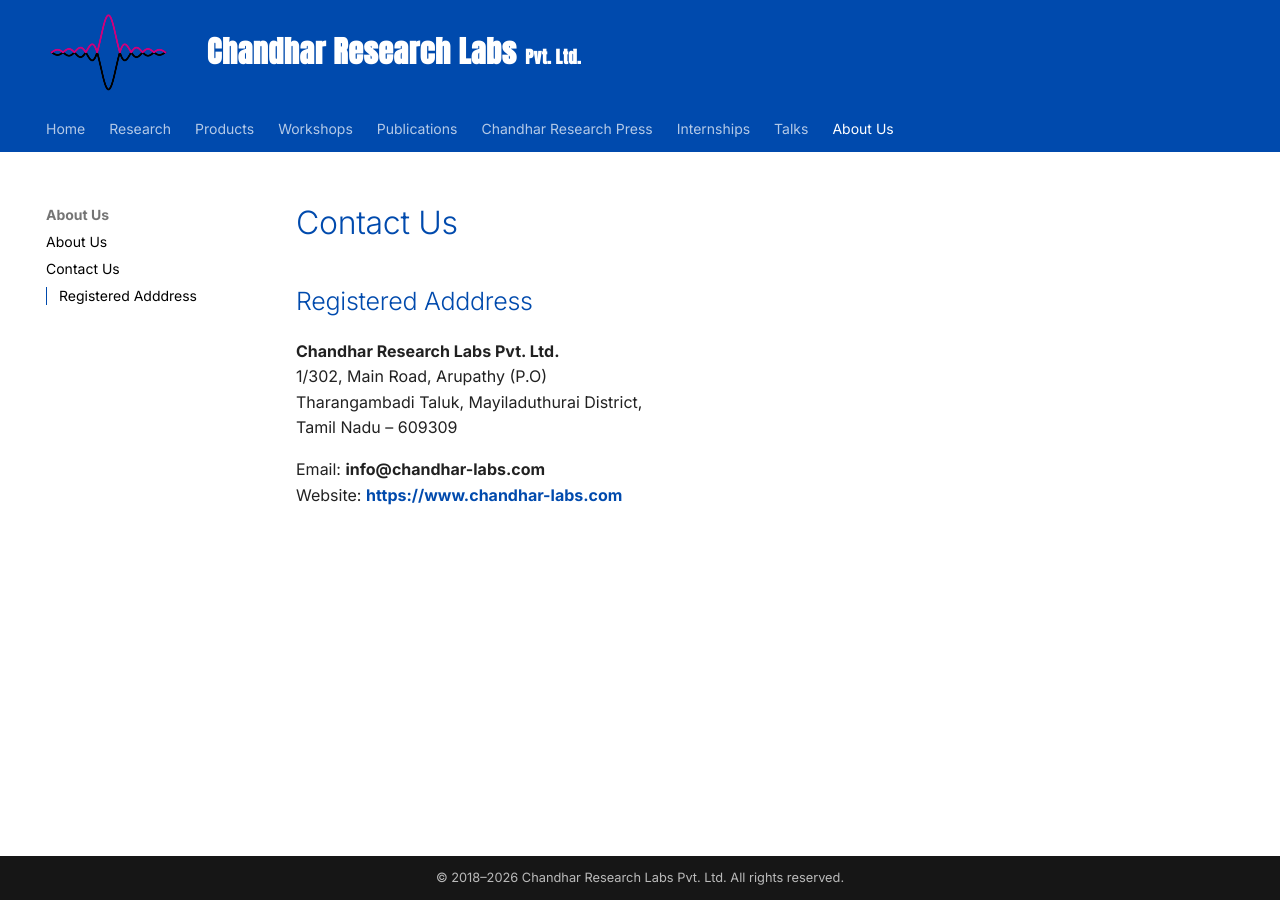
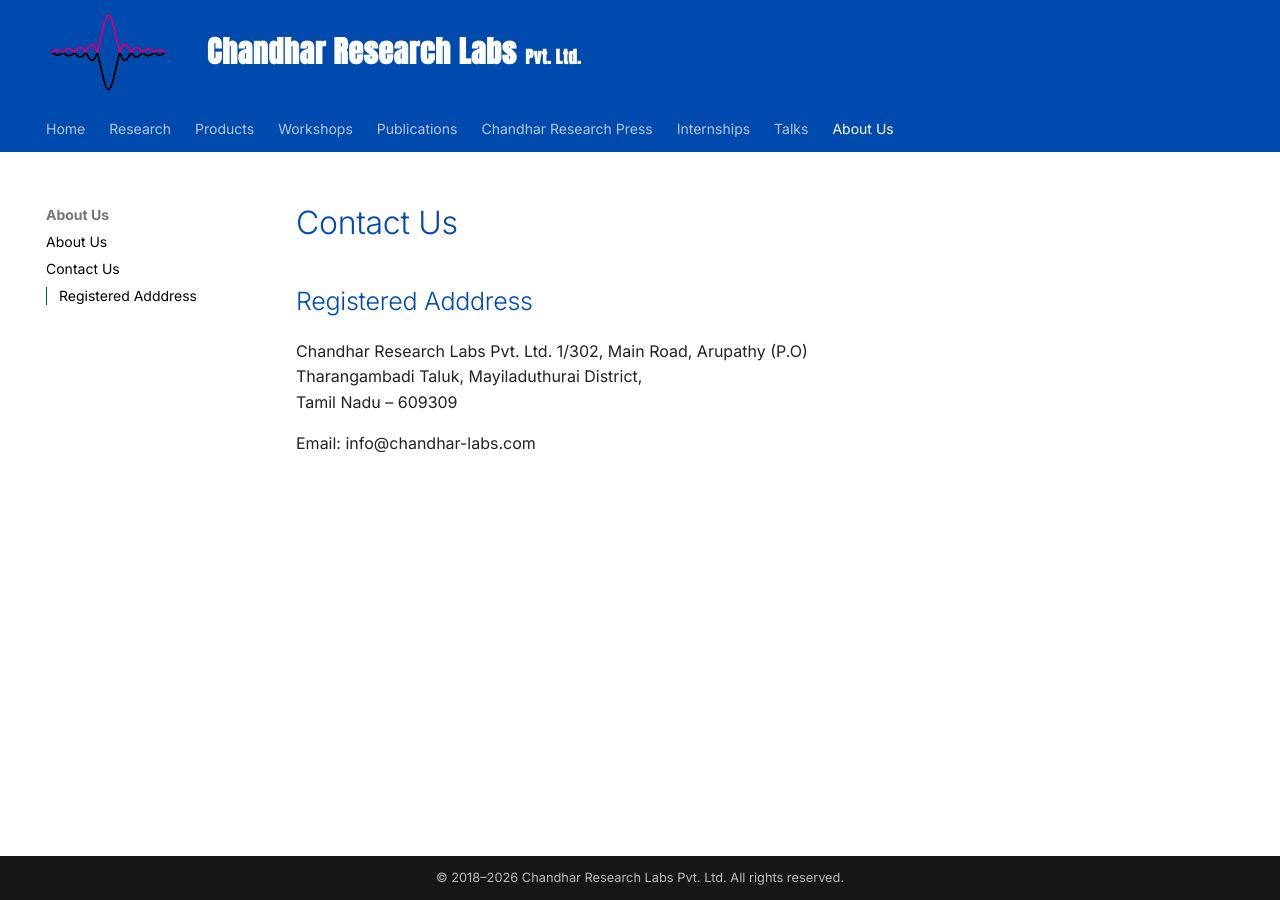
Before and after one commit to chandharlabs/chandhar-docs, an MkDocs documentation site: the page built from docs/about/contact.md, in a window 1280 px wide. Built offline with MkDocs 1.6.1 and Material for MkDocs 9.7.7, drawn with Linux system fonts in a browser that asks for light colours; part of the change alters nothing that is shown.

Commit message:
Update contact.md

```diff
--- a/docs/about/contact.md
+++ b/docs/about/contact.md
@@ -2,10 +2,9 @@
 
 ## Registered Adddress
 
-**Chandhar Research Labs Pvt. Ltd.**
+Chandhar Research Labs Pvt. Ltd.
 1/302, Main Road, Arupathy (P.O)
 Tharangambadi Taluk, Mayiladuthurai District,
 Tamil Nadu – 609309
 
-Email: **info@chandhar-labs.com**
-Website: [**https://www.chandhar-labs.com**](https://www.chandhar-labs.com)
+Email: info@chandhar-labs.com
```
